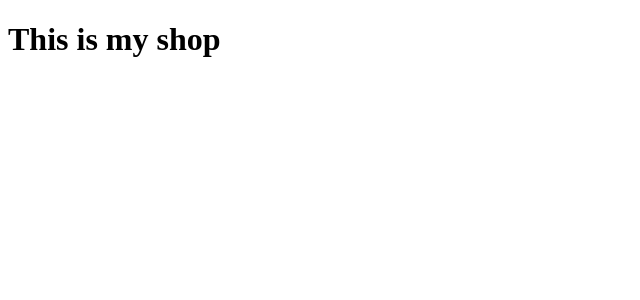
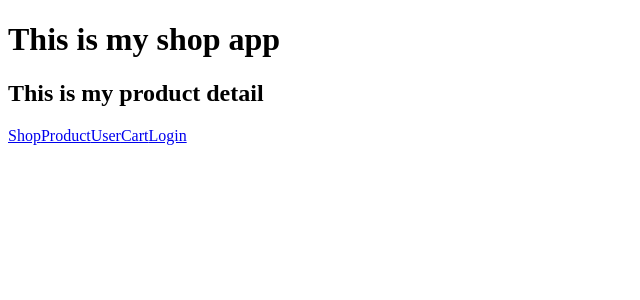
Before and after one commit to LidiaA3/login-shop, a React (Vite) app: page /product in a window 1280 px wide. Shown: the top 300 px of the page, without its empty margins (0-640 px from the left). Built offline with nearby package versions, Linux system fonts and the light colour scheme.

Commit message:
Add basic structure with routes

```diff
--- a/package.json
+++ b/package.json
@@ -16,6 +16,7 @@
     "@types/react-dom": "^18.0.11",
     "@vitejs/plugin-react": "^4.0.0",
     "react-dom": "^18.2.0",
+    "react-router-dom": "^6.11.2",
     "sass": "^1.62.1",
     "vite": "^4.3.2"
   }
--- a/src/App.jsx
+++ b/src/App.jsx
@@ -1,8 +1,28 @@
+import { Link, Route, Routes } from "react-router-dom"
+import Cart from "./views/cart/Cart"
+import Login from "./views/login/Login"
+import Product from "./views/product/Product"
+import Shop from "./views/shop/Shop"
+import User from "./views/user/User"
+
 function App() {
 
   return (
     <>
-      <h1>This is my shop</h1>
+      <h1>This is my shop app</h1>
+      <Routes>
+        <Route path='/' element={<Shop />} />
+        <Route path='/product' element={<Product />} />
+        <Route path='/user' element={<User />} />
+        <Route path='/cart' element={<Cart />} />
+        <Route path='/login' element={<Login />} />
+      </Routes>
+
+      <Link to='/'>Shop</Link>
+      <Link to='/product'>Product</Link>
+      <Link to='/user'>User</Link>
+      <Link to='/cart'>Cart</Link>
+      <Link to='/login'>Login</Link>
     </>
   )
 }
--- a/src/main.jsx
+++ b/src/main.jsx
@@ -2,9 +2,12 @@ import React from 'react'
 import ReactDOM from 'react-dom/client'
 import App from './App.jsx'
 import './scss/global.scss'
+import { BrowserRouter } from 'react-router-dom'
 
 ReactDOM.createRoot(document.getElementById('root')).render(
   <React.StrictMode>
-    <App />
+    <BrowserRouter>
+      <App />
+    </BrowserRouter>
   </React.StrictMode>,
 )
--- /dev/null
+++ b/src/views/cart/Cart.jsx
@@ -0,0 +1,10 @@
+function Cart() {
+
+    return (
+      <>
+        <h2>This is my cart</h2>
+      </>
+    )
+  }
+
+  export default Cart
--- /dev/null
+++ b/src/views/login/Login.jsx
@@ -0,0 +1,10 @@
+function Login() {
+
+    return (
+      <>
+        <h2>This is my login site</h2>
+      </>
+    )
+  }
+
+  export default Login
--- /dev/null
+++ b/src/views/product/Product.jsx
@@ -0,0 +1,10 @@
+function Product() {
+
+    return (
+      <>
+        <h2>This is my product detail</h2>
+      </>
+    )
+  }
+
+  export default Product
--- /dev/null
+++ b/src/views/shop/Shop.jsx
@@ -0,0 +1,10 @@
+function Shop() {
+
+    return (
+      <>
+        <h2>This is my shop</h2>
+      </>
+    )
+  }
+
+  export default Shop
--- /dev/null
+++ b/src/views/user/User.jsx
@@ -0,0 +1,10 @@
+function User() {
+
+    return (
+      <>
+        <h2>This is my user detail</h2>
+      </>
+    )
+  }
+
+  export default User
```
Also changed, not shown: 1 other file (tests, documents, lock files or other folders).
